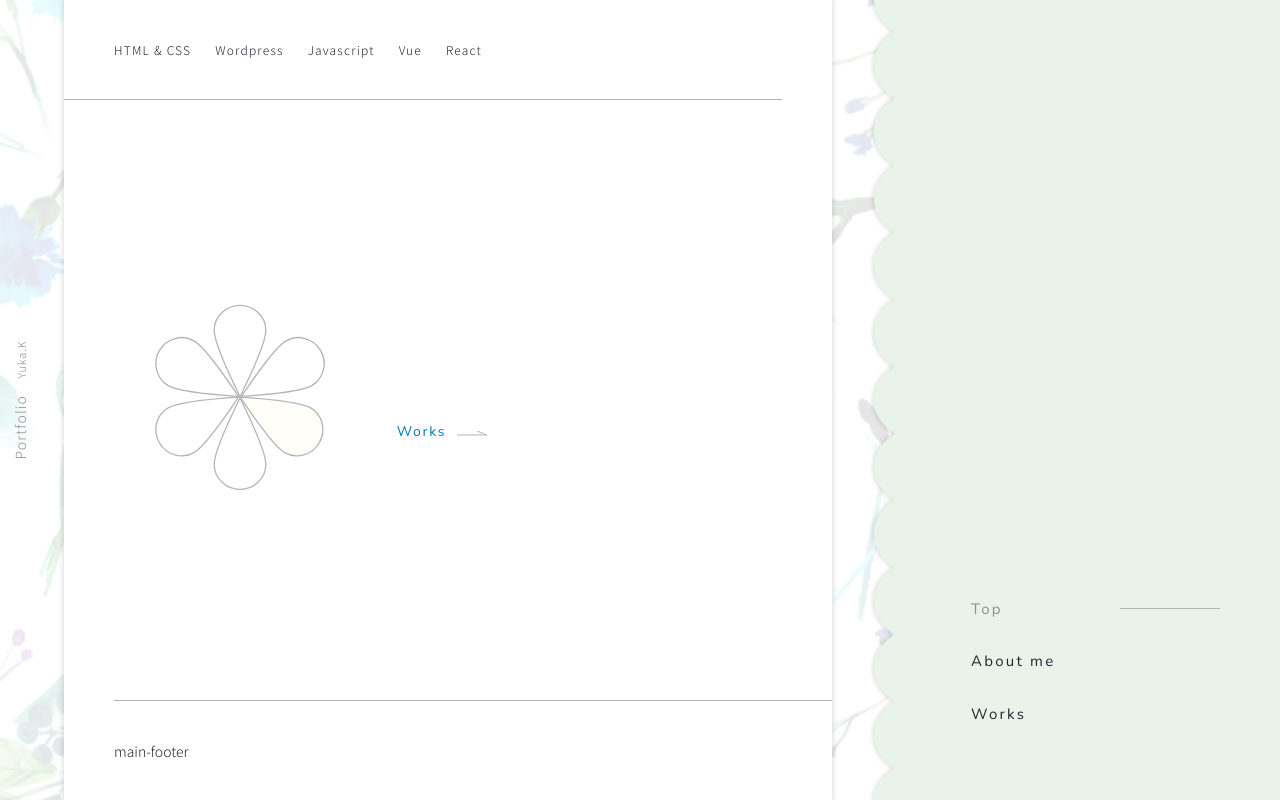
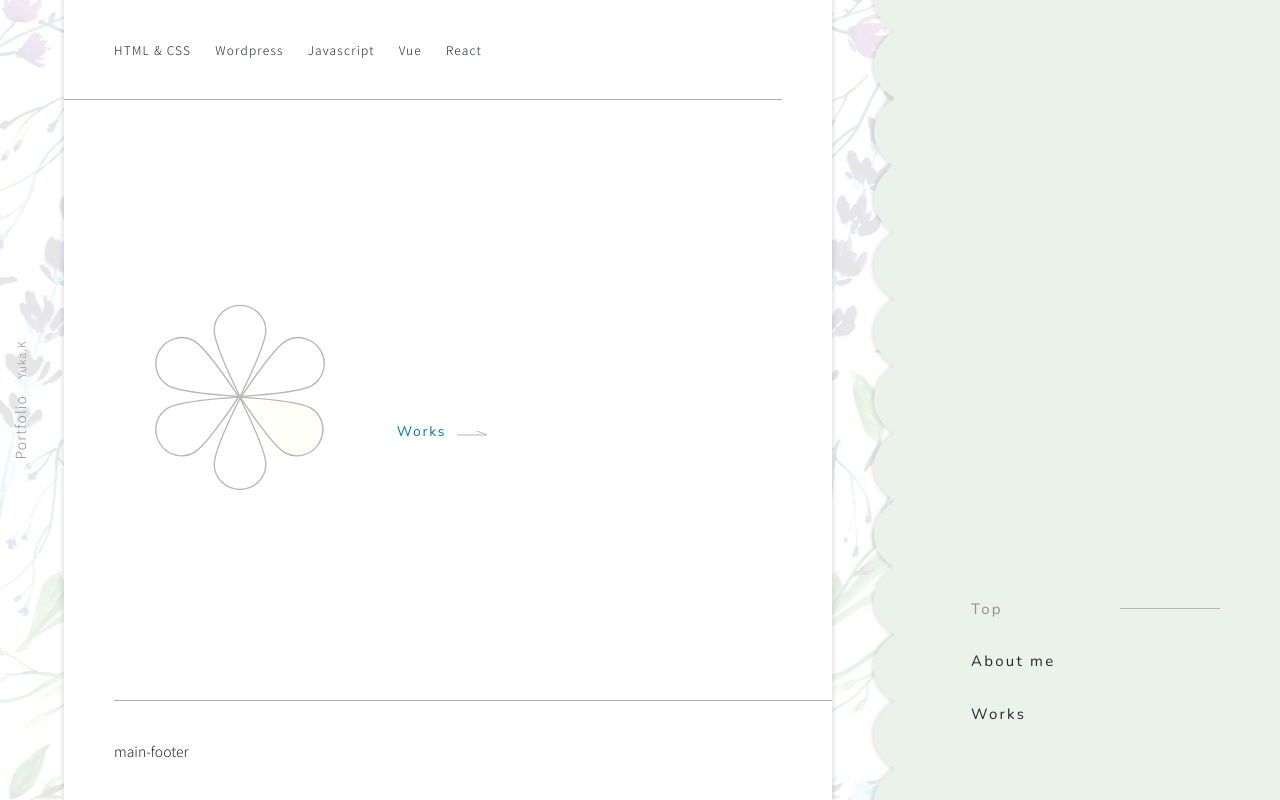
Before and after one commit to Fielsyuka/portfolio, a Vue app: page / in a window 1280 px wide. Built offline with nearby package versions, Linux system fonts and the light colour scheme.

Commit message:
l-main__innerのheight:100%を削除

```diff
--- a/src/assets/scss/layout/layout.scss
+++ b/src/assets/scss/layout/layout.scss
@@ -36,13 +36,13 @@
   min-height: 100vh;
   padding-top: 80px;
   padding-bottom: 60px;
-  background: url("../../images/flower_bg.png") no-repeat center center/cover fixed;
+  background: url("../../images/flower_bg.png") repeat center center/contain fixed;
   z-index: 1000;
 }
 
 .l-main__inner {
   width: calc(100% - 40px);
-  height: 100%;
+  // height: 100%;
   margin-right: $padding-sp;
   margin-left: $padding-sp;
   background: #fff;
@@ -79,7 +79,7 @@
   right: 0;
   width: 300px;
   height: 100vh;
-  padding: 120px 40px 100px;
+  padding: 80px 40px 100px;
   background-color: $color-aside;
   transform: translateX(100%);
   transition: transform .3s ease-in-out;
```
